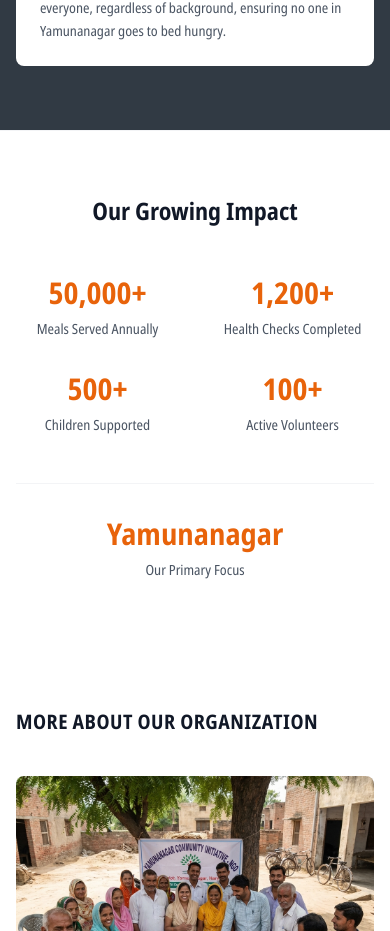
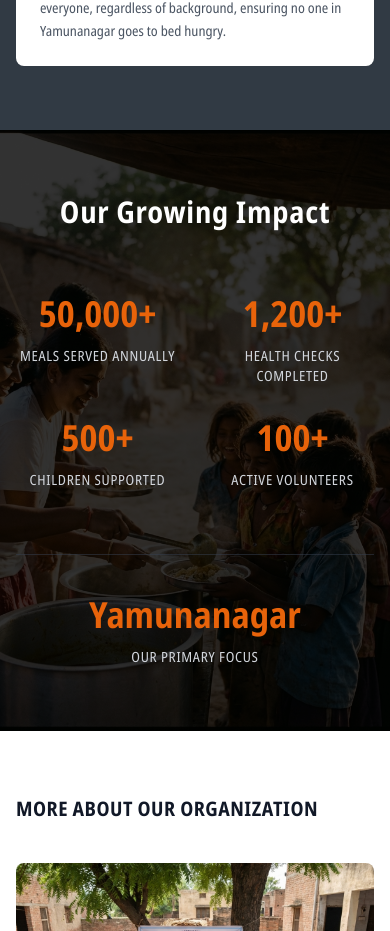
Before and after one commit to saurabh-eg/HHMF, a Next.js app: page / in a window 390 px wide. Shown: the part 3594-4525 px from the top of the page. Built offline with nearby package versions, Linux system fonts and the light colour scheme.

Commit message:
feat: add CTA cards and organization statistics components, including a new background image asset.

```diff
--- a/src/app/components/CTACards.tsx
+++ b/src/app/components/CTACards.tsx
@@ -54,7 +54,7 @@ export default function CTACards() {
               </div>
 
               {/* Content */}
-              <h3 className="text-lg font-bold text-gray-900 mb-3">
+              <h3 className="text-lg font-bold text-gray-900 mb-3 group-hover:text-orange-500 transition-colors duration-300">
                 {card.title}
               </h3>
               <p className="text-gray-600 text-sm leading-relaxed mb-4">
--- a/src/app/components/OrganizationStats.tsx
+++ b/src/app/components/OrganizationStats.tsx
@@ -1,4 +1,6 @@
 'use client';
+
+import Image from 'next/image';
 
 export default function OrganizationStats() {
   const stats = [
@@ -9,21 +11,33 @@ export default function OrganizationStats() {
   ];
 
   return (
-    <section className="bg-white py-16 md:py-20 border-t border-gray-100" id="stats-section">
-      <div className="max-w-6xl mx-auto px-4 sm:px-6 lg:px-8">
+    <section className="relative py-16 md:py-24" id="stats-section">
+      {/* Background Image with Overlay */}
+      <div className="absolute inset-0 z-0">
+        <Image
+          src="/assets/images/impact-bg.png"
+          alt="Volunteers serving food"
+          fill
+          className="object-cover"
+          priority
+        />
+        <div className="absolute inset-0 bg-black/80" /> {/* Solid overlay, no gradient */}
+      </div>
+
+      <div className="relative z-10 max-w-6xl mx-auto px-4 sm:px-6 lg:px-8">
         {/* Title */}
-        <h2 className="text-center text-2xl md:text-3xl font-bold text-gray-900 mb-12">
+        <h2 className="text-center text-3xl md:text-4xl font-bold text-white mb-16 tracking-wide">
           Our Growing Impact
         </h2>
 
         {/* Stats Grid */}
-        <div className="grid grid-cols-2 md:grid-cols-4 gap-8 md:gap-4 mb-12">
+        <div className="grid grid-cols-2 md:grid-cols-4 gap-8 md:gap-12 mb-16">
           {stats.map((stat, index) => (
-            <div key={index} className="text-center">
-              <div className="text-3xl md:text-4xl font-bold text-orange-500 mb-2">
+            <div key={index} className="text-center group">
+              <div className="text-4xl md:text-5xl font-bold text-orange-500 mb-3">
                 {stat.value}
               </div>
-              <div className="text-sm md:text-base text-gray-600">
+              <div className="text-sm md:text-base text-gray-300 font-medium uppercase tracking-wider">
                 {stat.description}
               </div>
             </div>
@@ -31,11 +45,11 @@ export default function OrganizationStats() {
         </div>
 
         {/* Location Highlight */}
-        <div className="text-center pt-8 border-t border-gray-100">
-          <div className="text-3xl md:text-4xl font-bold text-orange-500 mb-2">
+        <div className="text-center pt-10 border-t border-gray-700/50">
+          <div className="text-4xl md:text-5xl font-bold text-orange-500 mb-3">
             Yamunanagar
           </div>
-          <div className="text-sm md:text-base text-gray-600">
+          <div className="text-sm md:text-base text-gray-300 font-medium uppercase tracking-wider">
             Our Primary Focus
           </div>
         </div>
```
Also changed, not shown: public/assets/images/impact-bg.png (added).
